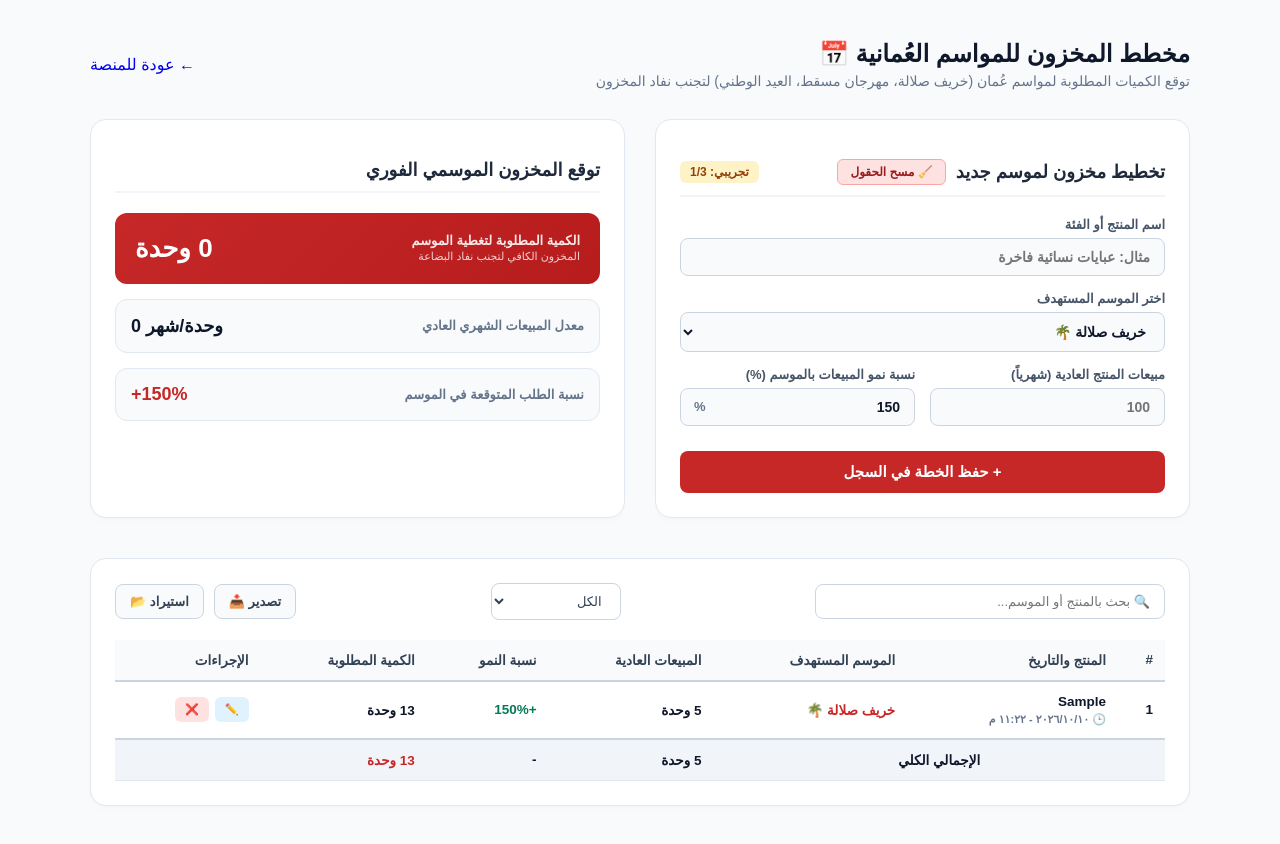
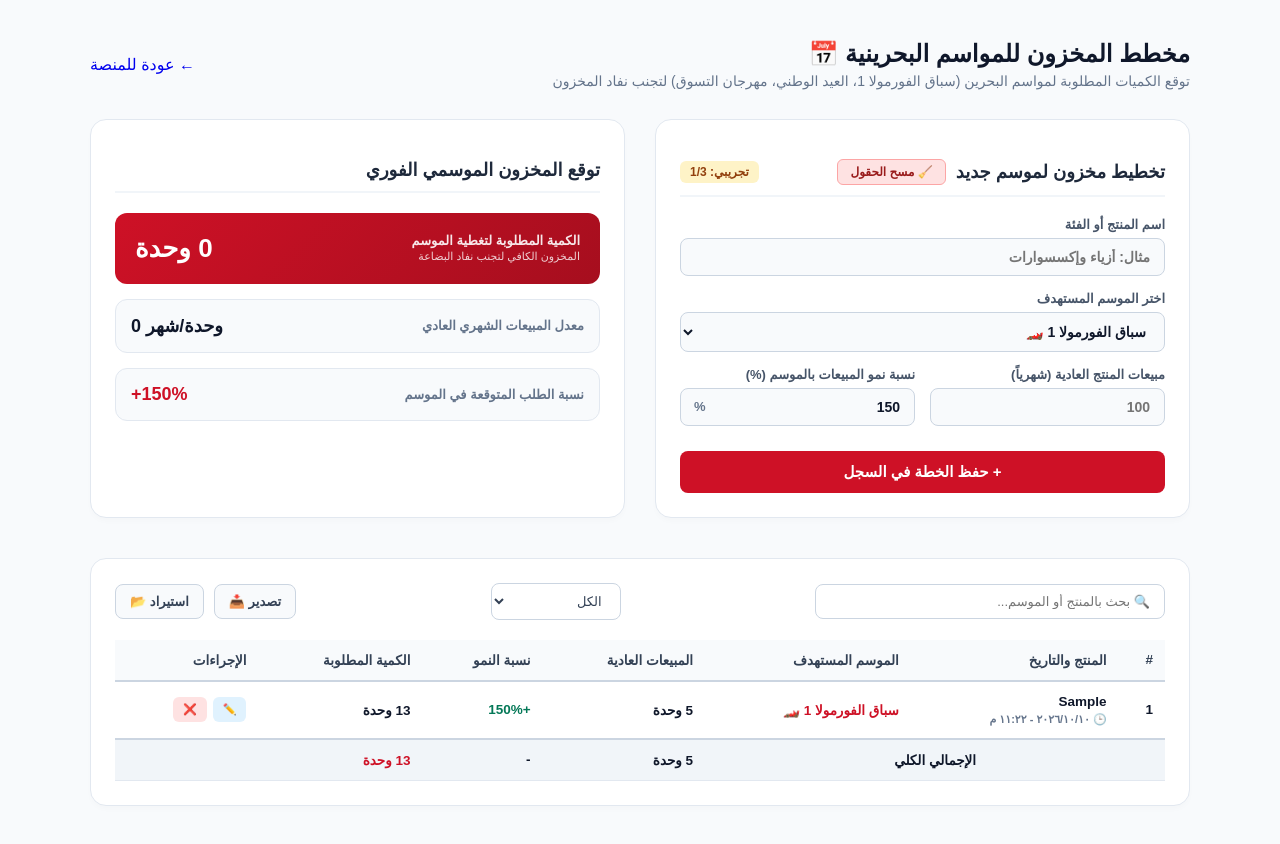
Before and after one commit to engaziasa-lang/engazia-app, a Next.js app: page /hub/bh/inventory in a window 1280 px wide. Both pictures are taken after typing "Sample", "5" into the empty fields and a click on the button "+ حفظ الخطة في السجل". Built offline with nearby package versions, Linux system fonts and the light colour scheme.

Commit message:
Update page.tsx

```diff
--- a/app/hub/bh/inventory/page.tsx
+++ b/app/hub/bh/inventory/page.tsx
@@ -14,7 +14,7 @@ interface SeasonItem {
   timestamp?: number;
 }
 
-export default function SeasonalInventoryPlannerOM() {
+export default function SeasonalInventoryPlannerBH() {
   const [lang, setLang] = useState<'ar' | 'en'>('ar');
 
   const [productName, setProductName] = useState<string>('');
@@ -35,7 +35,7 @@ export default function SeasonalInventoryPlannerOM() {
 
   useEffect(() => {
     setIsClient(true);
-    setIsActivated(!!localStorage.getItem('merchant_license_key_om'));
+    setIsActivated(!!localStorage.getItem('merchant_license_key_bh'));
 
     const savedLang = localStorage.getItem('seerk_global_lang') as 'ar' | 'en';
     if (savedLang) {
@@ -43,14 +43,14 @@ export default function SeasonalInventoryPlannerOM() {
     }
 
     if (savedLang === 'en') {
-      setSeasonSelect('Salalah Khareef 🌴');
-      setCustomSeason('Salalah Khareef 🌴');
+      setSeasonSelect('Formula 1 Grand Prix 🏎️');
+      setCustomSeason('Formula 1 Grand Prix 🏎️');
     } else {
-      setSeasonSelect('خريف صلالة 🌴');
-      setCustomSeason('خريف صلالة 🌴');
+      setSeasonSelect('سباق الفورمولا 1 🏎️');
+      setCustomSeason('سباق الفورمولا 1 🏎️');
     }
 
-    const saved = localStorage.getItem('seerk_om_seasonal_inventory_items');
+    const saved = localStorage.getItem('seerk_bh_seasonal_inventory_items');
     if (saved) {
       try { setItems(JSON.parse(saved)); } catch (e) { }
     }
@@ -58,7 +58,7 @@ export default function SeasonalInventoryPlannerOM() {
 
   const saveToLocalStorage = (newItems: SeasonItem[]) => {
     setItems(newItems);
-    localStorage.setItem('seerk_om_seasonal_inventory_items', JSON.stringify(newItems));
+    localStorage.setItem('seerk_bh_seasonal_inventory_items', JSON.stringify(newItems));
   };
 
   const sales = typeof normalMonthlySales === 'number' ? normalMonthlySales : 0;
@@ -69,18 +69,18 @@ export default function SeasonalInventoryPlannerOM() {
   const t = {
     ar: {
       back: '← عودة للمنصة',
-      title: 'مخطط المخزون للمواسم العُمانية 📅',
-      desc: 'توقع الكميات المطلوبة لمواسم عُمان (خريف صلالة، مهرجان مسقط، العيد الوطني) لتجنب نفاد المخزون',
+      title: 'مخطط المخزون للمواسم البحرينية 📅',
+      desc: 'توقع الكميات المطلوبة لمواسم البحرين (سباق الفورمولا 1، العيد الوطني، مهرجان التسوق) لتجنب نفاد المخزون',
       editRecord: 'تعديل السجل',
       newRecord: 'تخطيط مخزون لموسم جديد',
       clear: '🧹 مسح الحقول',
       trial: 'تجريبي',
       prodName: 'اسم المنتج أو الفئة',
-      prodNamePH: 'مثال: عبايات نسائية فاخرة',
+      prodNamePH: 'مثال: أزياء وإكسسوارات',
       seasonLabel: 'اختر الموسم المستهدف',
-      s_khareef: 'خريف صلالة 🌴',
-      s_national: 'العيد الوطني العُماني 🇴🇲',
-      s_muscat: 'مهرجان مسقط 🎭',
+      s_f1: 'سباق الفورمولا 1 🏎️',
+      s_national: 'العيد الوطني البحريني 🇧🇭',
+      s_shopping: 'موسم التسوق والتخفيضات 🛍️',
       s_friday: 'الجمعة البيضاء / السوداء 🏷️',
       s_eid: 'موسم رمضان والعيد 🌙',
       s_other: '➕ موسم آخر (كتابة يدوية)',
@@ -133,18 +133,18 @@ export default function SeasonalInventoryPlannerOM() {
     },
     en: {
       back: '→ Back to Hub',
-      title: 'Oman Seasonal Inventory Planner 📅',
-      desc: 'Forecast required stock for Oman seasons (Salalah Khareef, Muscat Festival, National Day) to prevent stockouts',
+      title: 'Bahrain Seasonal Inventory Planner 📅',
+      desc: 'Forecast required stock for Bahrain seasons (Formula 1 Grand Prix, National Day, Shopping Festival) to prevent stockouts',
       editRecord: 'Edit Record',
       newRecord: 'Plan New Seasonal Inventory',
       clear: '🧹 Clear Fields',
       trial: 'Trial',
       prodName: 'Product or Category Name',
-      prodNamePH: 'e.g. Luxury Women Abayas',
+      prodNamePH: 'e.g. Fashion & Accessories',
       seasonLabel: 'Select Target Season',
-      s_khareef: 'Salalah Khareef 🌴',
-      s_national: 'Oman National Day 🇴🇲',
-      s_muscat: 'Muscat Festival 🎭',
+      s_f1: 'Formula 1 Grand Prix 🏎️',
+      s_national: 'Bahrain National Day 🇧🇭',
+      s_shopping: 'Shopping & Sales Season 🛍️',
       s_friday: 'White / Black Friday 🏷️',
       s_eid: 'Ramadan & Eid Season 🌙',
       s_other: '➕ Other Season (Manual Entry)',
@@ -211,7 +211,7 @@ export default function SeasonalInventoryPlannerOM() {
 
   const handleClearForm = () => {
     setProductName('');
-    const defaultSeason = lang === 'en' ? text.s_khareef : text.s_khareef;
+    const defaultSeason = text.s_f1;
     setSeasonSelect(defaultSeason);
     setCustomSeason(defaultSeason);
     setNormalMonthlySales('');
@@ -233,7 +233,7 @@ export default function SeasonalInventoryPlannerOM() {
 
     const now = new Date();
     const timeOptions: Intl.DateTimeFormatOptions = { hour: 'numeric', minute: 'numeric', hour12: true };
-    const localeStr = lang === 'ar' ? 'ar-OM' : 'en-OM';
+    const localeStr = lang === 'ar' ? 'ar-BH' : 'en-BH';
     const formattedDate = `${now.toLocaleDateString(localeStr)} - ${now.toLocaleTimeString(localeStr, timeOptions)}`;
 
     if (editingId) {
@@ -271,16 +271,16 @@ export default function SeasonalInventoryPlannerOM() {
   const handleEdit = (item: SeasonItem) => {
     setProductName(item.productName);
 
-    const isKhareef = item.seasonName.includes('خريف') || item.seasonName.includes('صلالة') || item.seasonName.includes('Khareef');
+    const isF1 = item.seasonName.includes('فورمولا') || item.seasonName.includes('Formula');
     const isNational = item.seasonName.includes('وطني') || item.seasonName.includes('National');
-    const isMuscat = item.seasonName.includes('مسقط') || item.seasonName.includes('Muscat');
+    const isShopping = item.seasonName.includes('تسوق') || item.seasonName.includes('Shopping');
     const isFriday = item.seasonName.includes('جمعة') || item.seasonName.includes('Friday');
     const isEid = item.seasonName.includes('رمضان') || item.seasonName.includes('Eid');
 
     let matchedSeason = '';
-    if (isKhareef) matchedSeason = text.s_khareef;
+    if (isF1) matchedSeason = text.s_f1;
     else if (isNational) matchedSeason = text.s_national;
-    else if (isMuscat) matchedSeason = text.s_muscat;
+    else if (isShopping) matchedSeason = text.s_shopping;
     else if (isFriday) matchedSeason = text.s_friday;
     else if (isEid) matchedSeason = text.s_eid;
     else matchedSeason = text.s_other;
@@ -390,7 +390,7 @@ export default function SeasonalInventoryPlannerOM() {
     const url = URL.createObjectURL(blob);
     const link = document.createElement("a");
     link.setAttribute("href", url);
-    link.setAttribute("download", `enjazya_om_seasonal_inventory_${dateFilter}.xls`);
+    link.setAttribute("download", `enjazya_bh_seasonal_inventory_${dateFilter}.xls`);
     document.body.appendChild(link);
     link.click();
     document.body.removeChild(link);
@@ -449,14 +449,14 @@ export default function SeasonalInventoryPlannerOM() {
         .input-wrapper { position: relative; display: flex; align-items: center; width: 100%; }
         .input-wrapper input, .input-wrapper select { width: 100%; padding: 10px 14px; border: 1px solid #cbd5e1; border-radius: 8px; font-size: 14px; font-family: inherit; outline: none; background: #f8fafc; color: #0f172a; font-weight: 600; box-sizing: border-box; text-align: ${lang === 'ar' ? 'right' : 'left'}; }
         .input-wrapper input.with-currency { padding-${lang === 'ar' ? 'left' : 'right'}: 45px; }
-        .input-wrapper input:focus, .input-wrapper select:focus { border-color: #C62828; background: #ffffff; }
+        .input-wrapper input:focus, .input-wrapper select:focus { border-color: #CE1126; background: #ffffff; }
         .currency-tag { position: absolute; ${lang === 'ar' ? 'left: 14px;' : 'right: 14px;'} color: #64748b; font-weight: 800; font-size: 13px; pointer-events: none; }
 
-        .action-btn { background: #C62828; color: #fff; border: none; width: 100%; padding: 12px; border-radius: 8px; font-weight: 900; font-size: 15px; cursor: pointer; transition: all 0.2s; font-family: inherit; margin-top: 10px; box-sizing: border-box; }
-        .action-btn:hover { background: #B71C1C; }
+        .action-btn { background: #CE1126; color: #fff; border: none; width: 100%; padding: 12px; border-radius: 8px; font-weight: 900; font-size: 15px; cursor: pointer; transition: all 0.2s; font-family: inherit; margin-top: 10px; box-sizing: border-box; }
+        .action-btn:hover { background: #A60E1E; }
 
         .result-box { background: #f8fafc; border-radius: 12px; padding: 15px; margin-bottom: 15px; display: flex; justify-content: space-between; align-items: center; border: 1px solid #e2e8f0; flex-wrap: wrap; gap: 10px; flex-direction: ${lang === 'ar' ? 'row' : 'row-reverse'}; text-align: ${lang === 'ar' ? 'right' : 'left'}; }
-        .result-box.primary { background: linear-gradient(135deg, #C62828 0%, #B71C1C 100%); color: #fff; border: none; padding: 20px; }
+        .result-box.primary { background: linear-gradient(135deg, #CE1126 0%, #A60E1E 100%); color: #fff; border: none; padding: 20px; }
         .result-label { font-size: 13px; font-weight: 700; color: #64748b; }
         .primary .result-label { color: #ffffff; opacity: 0.9; }
         .result-value { font-size: 18px; font-weight: 900; color: #0f172a; direction: ltr; }
@@ -466,14 +466,14 @@ export default function SeasonalInventoryPlannerOM() {
         .table-toolbar { display: flex; justify-content: space-between; align-items: center; margin-bottom: 20px; flex-wrap: wrap; gap: 15px; flex-direction: ${lang === 'ar' ? 'row' : 'row-reverse'}; }
 
         .search-input { padding: 9px 14px; border: 1px solid #cbd5e1; border-radius: 8px; font-family: inherit; font-size: 13px; outline: none; flex-grow: 1; max-width: 350px; box-sizing: border-box; text-align: ${lang === 'ar' ? 'right' : 'left'}; }
-        .search-input:focus { border-color: #C62828; }
+        .search-input:focus { border-color: #CE1126; }
 
         .filter-select { padding: 9px 14px; border: 1px solid #cbd5e1; border-radius: 8px; font-family: inherit; font-size: 13px; outline: none; background: #fff; color: #334155; cursor: pointer; min-width: 130px; }
-        .filter-select:focus { border-color: #C62828; }
+        .filter-select:focus { border-color: #CE1126; }
 
         .table-btns { display: flex; gap: 10px; flex-wrap: wrap; }
         .t-btn { padding: 9px 14px; border-radius: 8px; font-weight: 700; font-size: 13px; cursor: pointer; border: 1px solid #cbd5e1; background: #f8fafc; color: #334155; font-family: inherit; display: flex; align-items: center; justify-content: center; gap: 6px; }
-        .t-btn:hover { background: #f1f5f9; border-color: #C62828; color: #C62828; }
+        .t-btn:hover { background: #f1f5f9; border-color: #CE1126; color: #CE1126; }
 
         .table-responsive { overflow-x: auto; -webkit-overflow-scrolling: touch; width: 100%; }
         .data-table { width: 100%; border-collapse: collapse; font-size: 13.5px; min-width: 900px; }
@@ -493,7 +493,7 @@ export default function SeasonalInventoryPlannerOM() {
           <h1>{text.title}</h1>
           <p>{text.desc}</p>
         </div>
-        <Link href="/hub/om" className="back-btn">
+        <Link href="/hub/bh" className="back-btn">
           {text.back}
         </Link>
       </div>
@@ -522,9 +522,9 @@ export default function SeasonalInventoryPlannerOM() {
               <label>{text.seasonLabel}</label>
               <div className="input-wrapper" style={{ marginBottom: '8px' }}>
                 <select value={seasonSelect} onChange={handleSelectChange}>
-                  <option value={text.s_khareef}>{text.s_khareef}</option>
+                  <option value={text.s_f1}>{text.s_f1}</option>
                   <option value={text.s_national}>{text.s_national}</option>
-                  <option value={text.s_muscat}>{text.s_muscat}</option>
+                  <option value={text.s_shopping}>{text.s_shopping}</option>
                   <option value={text.s_friday}>{text.s_friday}</option>
                   <option value={text.s_eid}>{text.s_eid}</option>
                   <option value={text.s_other}>{text.s_other}</option>
@@ -586,7 +586,7 @@ export default function SeasonalInventoryPlannerOM() {
 
           <div className="result-box" style={{ background: '#f8fafc' }}>
             <span className="result-label">{text.growthExp}</span>
-            <span className="result-value" style={{ color: '#C62828' }}>+{growth}%</span>
+            <span className="result-value" style={{ color: '#CE1126' }}>+{growth}%</span>
           </div>
         </div>
       </div>
@@ -610,7 +610,7 @@ export default function SeasonalInventoryPlannerOM() {
             <option value="day">{text.filters.day}</option>
             <option value="week">{text.filters.week}</option>
             <option value="month">{text.filters.month}</option>
-            <option value="6months">{text.filters.sixMonths}</option>
+            <option value="sixMonths">{text.filters.sixMonths}</option>
             <option value="year">{text.filters.year}</option>
           </select>
 
@@ -653,7 +653,7 @@ export default function SeasonalInventoryPlannerOM() {
                       <div style={{ fontWeight: 900, color: '#0f172a' }}>{item.productName}</div>
                       {item.createdAt && <div style={{ fontSize: '11px', color: '#64748b', marginTop: '4px', fontWeight: 600 }}>🕒 {item.createdAt}</div>}
                     </td>
-                    <td><span style={{ fontWeight: 800, color: '#C62828' }}>{item.seasonName}</span></td>
+                    <td><span style={{ fontWeight: 800, color: '#CE1126' }}>{item.seasonName}</span></td>
                     <td>{item.normalMonthlySales} {text.unit}</td>
                     <td><span style={{ color: '#047857', fontWeight: 800 }}>+{item.growthRatePercent}%</span></td>
                     <td style={{ fontWeight: 900, color: '#0f172a' }}>{item.requiredStock} {text.unit}</td>
@@ -673,7 +673,7 @@ export default function SeasonalInventoryPlannerOM() {
                   <td colSpan={3} style={{ textAlign: 'center' }}>{text.table.totalLabel}</td>
                   <td>{totalNormalSalesSum} {text.unit}</td>
                   <td>-</td>
-                  <td style={{ color: '#C62828' }}>{totalRequiredStockSum} {text.unit}</td>
+                  <td style={{ color: '#CE1126' }}>{totalRequiredStockSum} {text.unit}</td>
                   <td></td>
                 </tr>
               </tfoot>
```
